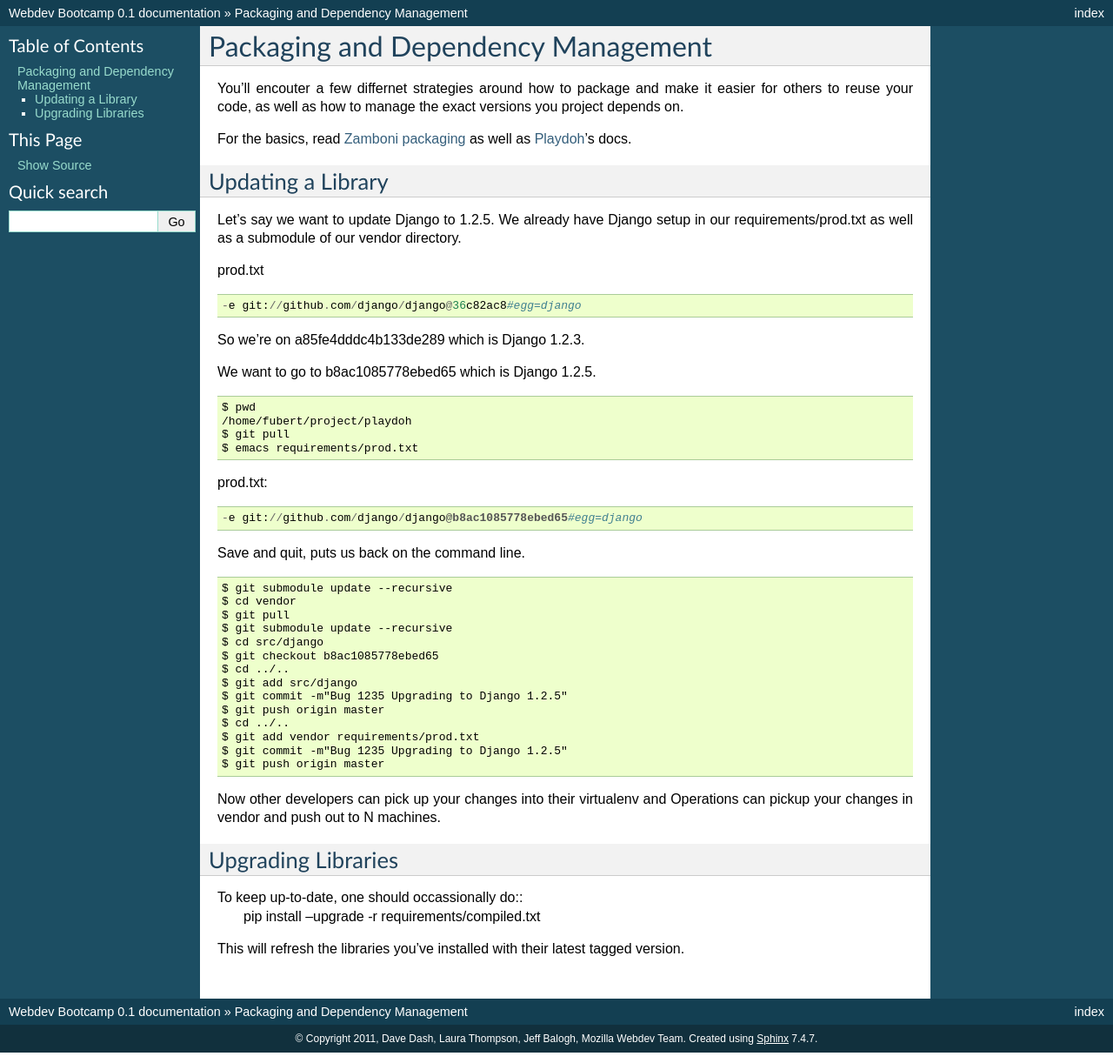
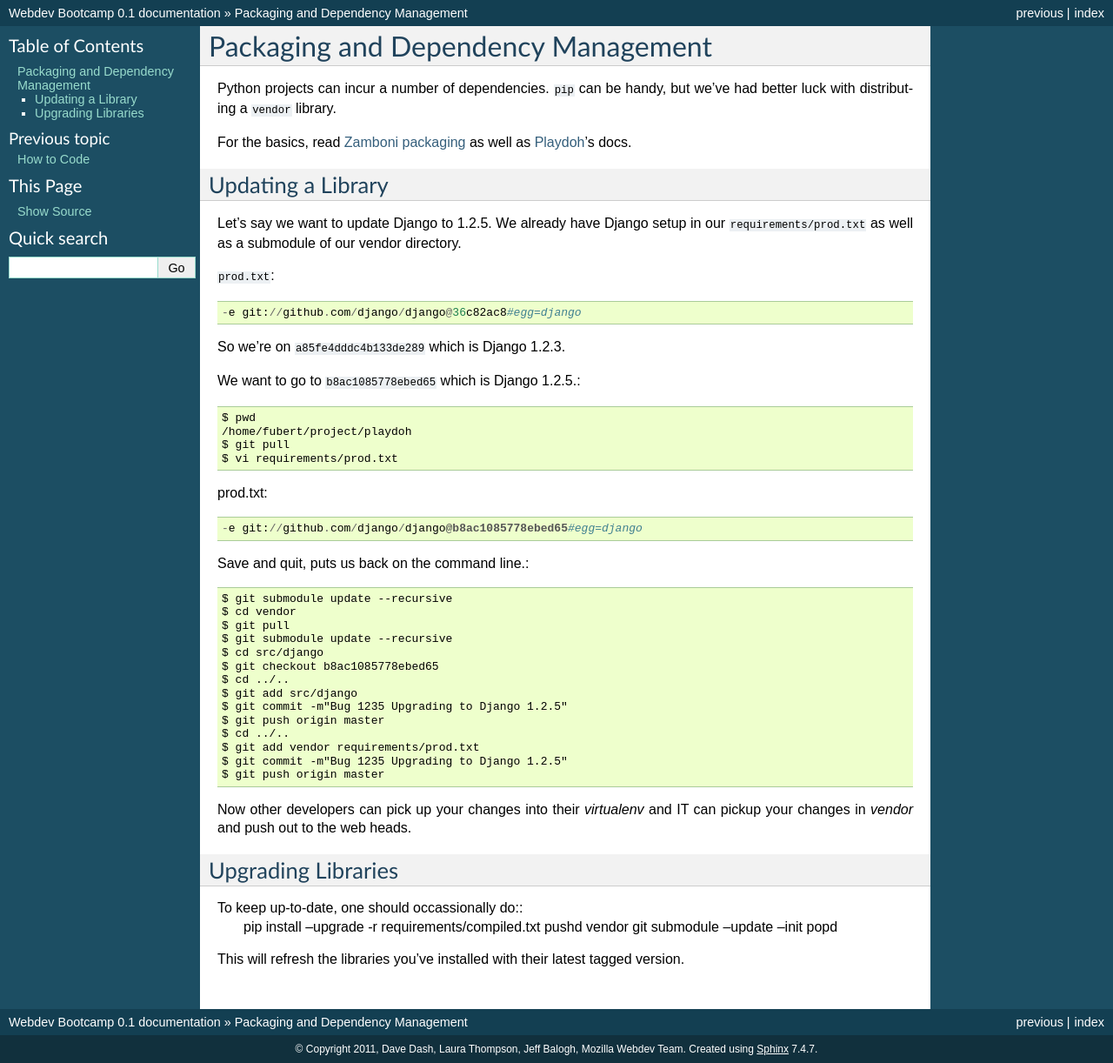
Before and after one commit to mozilla/webdev-bootcamp, a Sphinx documentation site: the page built from docs/packaging.rst, in a window 1280 px wide. Shown: the whole page at 87% size. Built offline with Sphinx 7.4.7, drawn with Linux system fonts in a browser that asks for light colours; pages that are not in the unit, such as notebooks, are missing from menus.

Commit message:
Updated packaging docs

```diff
--- a/docs/coding.rst
+++ b/docs/coding.rst
@@ -108,6 +108,7 @@
 moving parts (Middleware, filters, etc) will be moved into a separate
 library so these features won't be lost.
 
+See :ref:`packaging`
 .. _Playdoh: https://github.com/mozilla/playdoh
 
 Javascript
--- a/docs/index.rst
+++ b/docs/index.rst
@@ -43,4 +44,6 @@
 * Link to the github repo for forking.
 * Link to jsocol's continuous deployment doc
 * Link to IT Requests
-* Link to a bugs life
+* Intersphinx
+* Add indexes everywhere.
+* Use better examples for packaging.
--- a/docs/packaging.rst
+++ b/docs/packaging.rst
@@ -1,10 +1,10 @@
 Packaging and Dependency Management
 ===================================
 
-You'll encouter a few differnet strategies around
-how to package and make it easier for others to
-reuse your code, as well as how to manage the
-exact versions you project depends on.
+Python projects can incur
+a number of dependencies.
+``pip`` can be handy, but we've had better luck with distributing a ``vendor``
+library.
 
 For the basics, read `Zamboni packaging`_ as well as Playdoh_'s docs.
 
@@ -13,32 +13,30 @@
 
 Updating a Library
 ------------------
-Let's say we want to update Django to 1.2.5. We already have Django
-setup in our requirements/prod.txt as well as a submodule of our vendor
+Let's say we want to update Django to 1.2.5.
+We already have Django
+setup in our ``requirements/prod.txt``
+as well as a submodule of our vendor
 directory.
 
-prod.txt
-::
+``prod.txt``::
 
   -e git://github.com/django/django@36c82ac8#egg=django
 
-So we're on a85fe4dddc4b133de289 which is Django 1.2.3.
+So we're on ``a85fe4dddc4b133de289`` which is Django 1.2.3.
 
-We want to go to b8ac1085778ebed65 which is Django 1.2.5.
-::
+We want to go to ``b8ac1085778ebed65`` which is Django 1.2.5.::
 
   $ pwd
   /home/fubert/project/playdoh
   $ git pull
-  $ emacs requirements/prod.txt
+  $ vi requirements/prod.txt
 
 prod.txt::
 
   -e git://github.com/django/django@b8ac1085778ebed65#egg=django
 
-Save and quit, puts us back on the command line.
-
-::
+Save and quit, puts us back on the command line.::
 
   $ git submodule update --recursive
   $ cd vendor
@@ -55,14 +53,18 @@
   $ git commit -m"Bug 1235 Upgrading to Django 1.2.5"
   $ git push origin master
 
-Now other developers can pick up your changes into their virtualenv
-and Operations can pickup your changes in vendor and push out to
-N machines.
+Now other developers can pick up your changes into their
+`virtualenv`
+and IT can pickup your changes in `vendor` and push out to
+the web heads.
 
 Upgrading Libraries
 -------------------
 To keep up-to-date, one should occassionally do::
   pip install --upgrade -r requirements/compiled.txt
+  pushd vendor
+  git submodule --update --init
+  popd
 
 This will refresh the libraries you've installed with their
 latest tagged version.
```
Also changed, not shown: other parts of docs/index.rst (+1 -0 lines), 1 other file.
